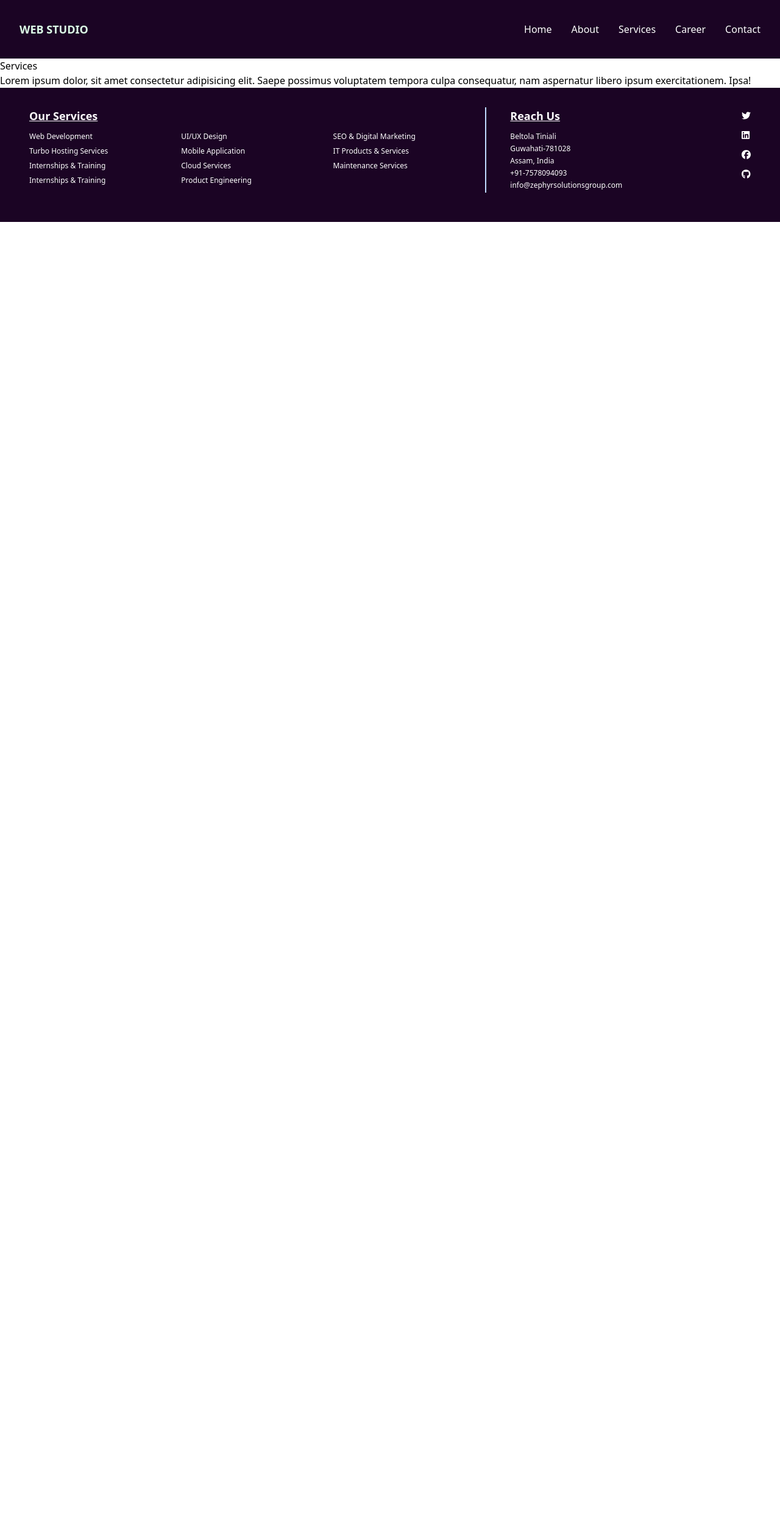
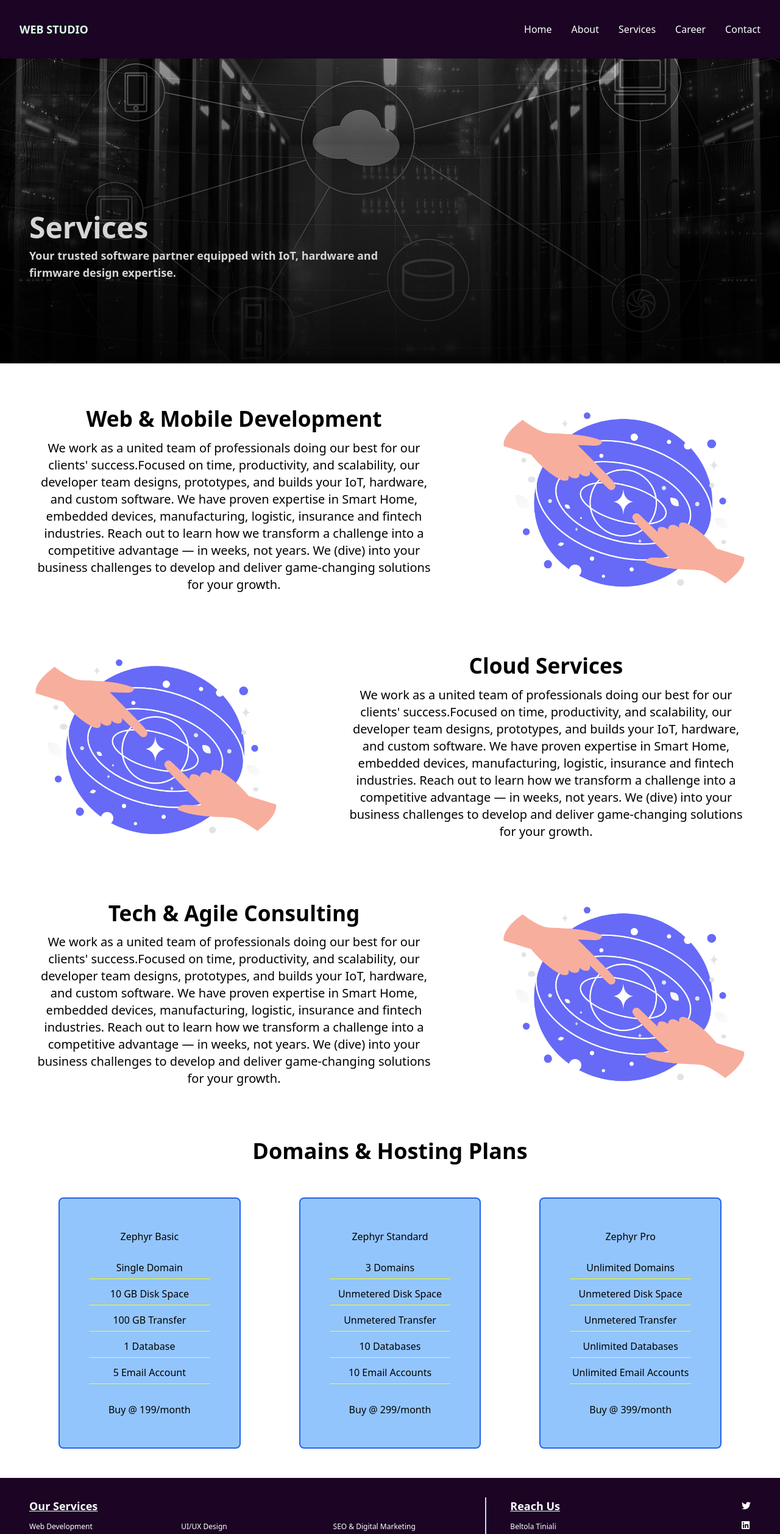
Before and after one commit to jdx-code/zs-react, a React (Create React App) app: page /services in a window 1280 px wide. Shown: the top 2516 px of the page at 61% size. Before the commit the page ends 800 px from the top, so only its background shows below. Built offline with nearby package versions, Linux system fonts and the light colour scheme.

Commit message:
Structured services component

```diff
--- a/src/Pages/Services.jsx
+++ b/src/Pages/Services.jsx
@@ -1,10 +1,94 @@
 import React from 'react';
+import ChooseUsImage from '../assets/choose.png'
+import LaunchSupport from '../assets/support-svgrepo-com.svg';
 
 const Services = () => {
     return(
         <div>
-            <h1>Services</h1>
-            <p>Lorem ipsum dolor, sit amet consectetur adipisicing elit. Saepe possimus voluptatem tempora culpa consequatur, nam aspernatur libero ipsum exercitationem. Ipsa!</p>
+            <div className='servicesClass w-full h-[500px]'>
+                <div className='px-12 py-[245px] flex flex-col flex-wrap justify-center text-gray-300 md:w-[700px]'>
+                    <h1 className='text-4xl font-black py-2 md:text-5xl'>Services</h1>
+                    <p className='w-[300px]  text-md font-black md:text-lg md:w-full'>Your trusted software partner equipped with IoT, hardware and firmware design expertise. </p>
+                </div>
+            </div>
+            <div className='flex flex-col-reverse md:flex-row my-12'>
+                <div className='px-12 py-4 text-center md:w-[60%]'>
+                    <h1 className='text-[1.8rem] font-black sm:text-[2rem] md:text-[2.2rem]'>Web & Mobile Development</h1>
+                    <p className='text-sm py-2 sm:text-lg md:text-xl'> We work as a united team of professionals doing our best for our clients' success.Focused on time, productivity, and scalability, our developer team designs, prototypes, and builds your IoT, hardware, and custom software. We have proven expertise in Smart Home, embedded devices, manufacturing, logistic, insurance and fintech industries. Reach out to learn how we transform a challenge into a competitive advantage — in weeks, not years.
+We (dive) into your business challenges to develop and deliver game-changing solutions for your growth.
+</p>
+                </div>
+                <div className='md:w-[40%]'>
+                    <img className="w-[300px] mx-auto my-2 sm:w-[400px] md:w-[600px]" src={ChooseUsImage} alt="/" />
+                </div>
+            </div>
+
+            <div className='flex flex-col-reverse md:flex-row my-12'>
+                <div className='md:w-[40%]'>
+                    <img className="w-[300px] mx-auto my-2 sm:w-[400px] md:w-[600px]" src={ChooseUsImage} alt="/" />
+                </div>
+                <div className='px-12 py-4 text-center md:w-[60%]'>
+                    <h1 className='text-[1.8rem] font-black sm:text-[2rem] md:text-[2.2rem]'>Cloud Services</h1>
+                    <p className='text-sm py-2 sm:text-lg md:text-xl'> We work as a united team of professionals doing our best for our clients' success.Focused on time, productivity, and scalability, our developer team designs, prototypes, and builds your IoT, hardware, and custom software. We have proven expertise in Smart Home, embedded devices, manufacturing, logistic, insurance and fintech industries. Reach out to learn how we transform a challenge into a competitive advantage — in weeks, not years.
+We (dive) into your business challenges to develop and deliver game-changing solutions for your growth.
+</p>
+                </div>
+            </div>
+
+            <div className='flex flex-col-reverse md:flex-row my-12'>
+                <div className='px-12 py-4 text-center md:w-[60%]'>
+                    <h1 className='text-[1.8rem] font-black sm:text-[2rem] md:text-[2.2rem]'>Tech & Agile Consulting</h1>
+                    <p className='text-sm py-2 sm:text-lg md:text-xl'> We work as a united team of professionals doing our best for our clients' success.Focused on time, productivity, and scalability, our developer team designs, prototypes, and builds your IoT, hardware, and custom software. We have proven expertise in Smart Home, embedded devices, manufacturing, logistic, insurance and fintech industries. Reach out to learn how we transform a challenge into a competitive advantage — in weeks, not years.
+We (dive) into your business challenges to develop and deliver game-changing solutions for your growth.
+</p>
+                </div>
+                <div className='md:w-[40%]'>
+                    <img className="w-[300px] mx-auto my-2 sm:w-[400px] md:w-[600px]" src={ChooseUsImage} alt="/" />
+                </div>
+            </div>
+
+            <div>
+                <h1 className='text-3xl font-black py-2 md:text-4xl text-center m-12'>Domains & Hosting Plans</h1>
+                <div className='grid md:grid-cols-3 gap-24 mx-24 my-12 text-center'>
+                    <div className='domainCard bg-blue-300 p-12 border-2 border-blue-600 rounded-lg'>
+                        <p>Zephyr Basic</p>
+                        <ul>
+                            <li>Single Domain</li>
+                            <li>10 GB Disk Space</li>
+                            <li>100 GB Transfer</li>
+                            <li>1 Database</li>
+                            <li>5 Email Account</li>
+                        </ul>
+                        <button>Buy @ 199/month</button>
+                    </div>
+
+                    <div className='domainCard bg-blue-300 p-12 border-2 border-blue-600 rounded-lg'>
+                        <p>Zephyr Standard</p>
+                        <ul>
+                            <li>3 Domains</li>
+                            <li>Unmetered Disk Space</li>
+                            <li>Unmetered Transfer</li>
+                            <li>10 Databases</li>
+                            <li>10 Email Accounts</li>
+                        </ul>
+                        <button>Buy @ 299/month</button>
+                    </div>
+
+                    <div className='domainCard bg-blue-300 p-12 border-2 border-blue-600 rounded-lg'>
+                        <p>Zephyr Pro</p>
+                        <ul>
+                            <li>Unlimited Domains</li>
+                            <li>Unmetered Disk Space</li>
+                            <li>Unmetered Transfer</li>
+                            <li>Unlimited Databases</li>
+                            <li>Unlimited Email Accounts</li>
+                        </ul>
+                        <button>Buy @ 399/month</button>
+                    </div>
+                </div>
+            </div>
+
+
         </div>
     )
 }
--- a/src/index.css
+++ b/src/index.css
@@ -30,6 +30,26 @@ body{
   background-position: center center;
   -webkit-filter: grayscale(100%); /* Safari 6.0 - 9.0 */
   filter: grayscale(100%);
+}
+
+.servicesClass{
+  background: linear-gradient(to top, rgba(0, 0, 0, 0.85), transparent), url(assets/servicesbg.jpg);
+  background-repeat: no-repeat;
+  background-size: cover;
+  background-position: center center;
+  -webkit-filter: grayscale(100%); /* Safari 6.0 - 9.0 */
+  filter: grayscale(100%);
+}
+
+.domainCard ul li{
+  padding: 12px 0 6px 0;
+  border-bottom: 1px solid yellow;
+}
+.domainCard p{
+  padding: 2px 0 15px 0;
+}
+.domainCard button{
+  padding: 30px 0 2px 0;
 }
 
 /* ============ flip hover styles ============ */
```
Also changed, not shown: src/assets/servicesbg.jpg (added).
